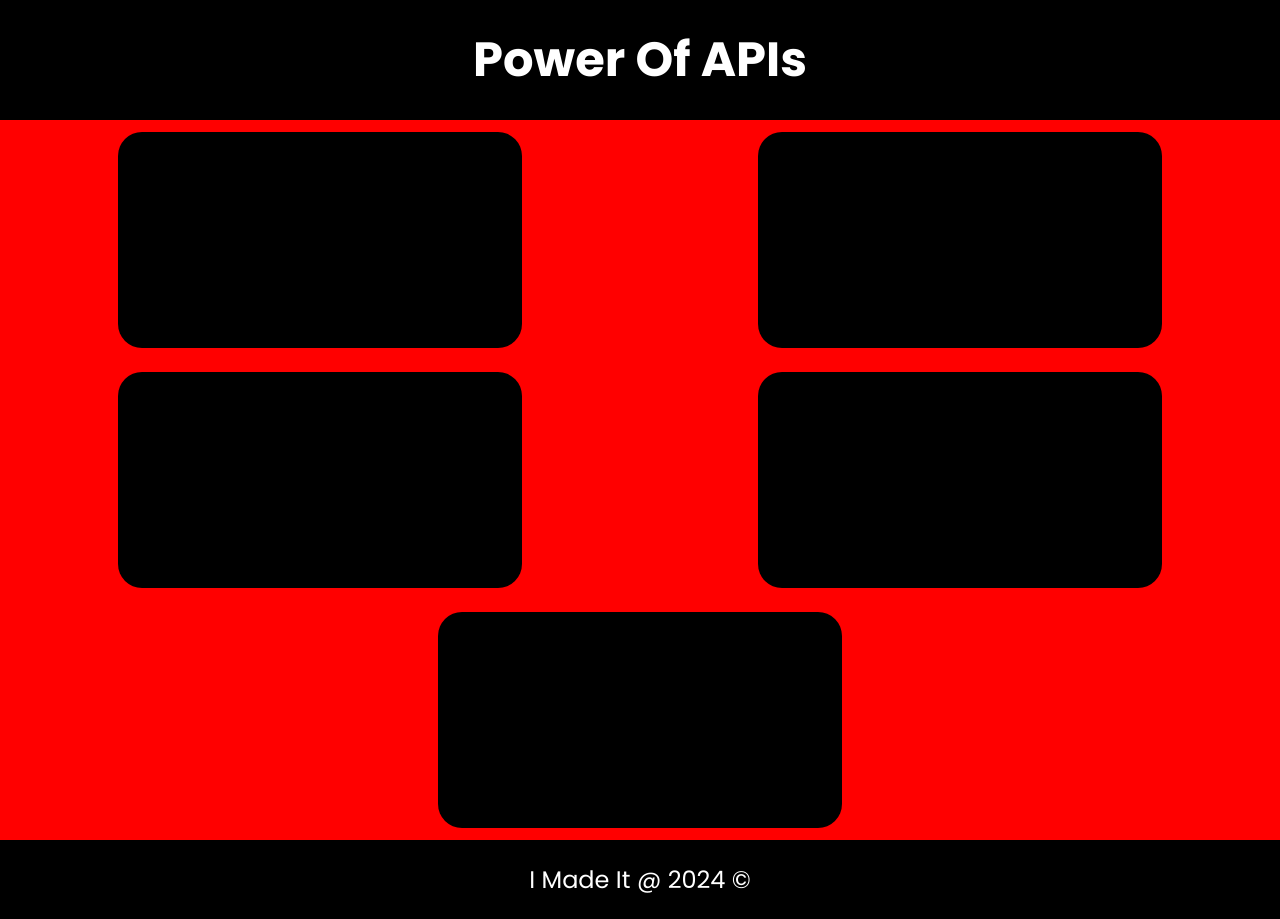
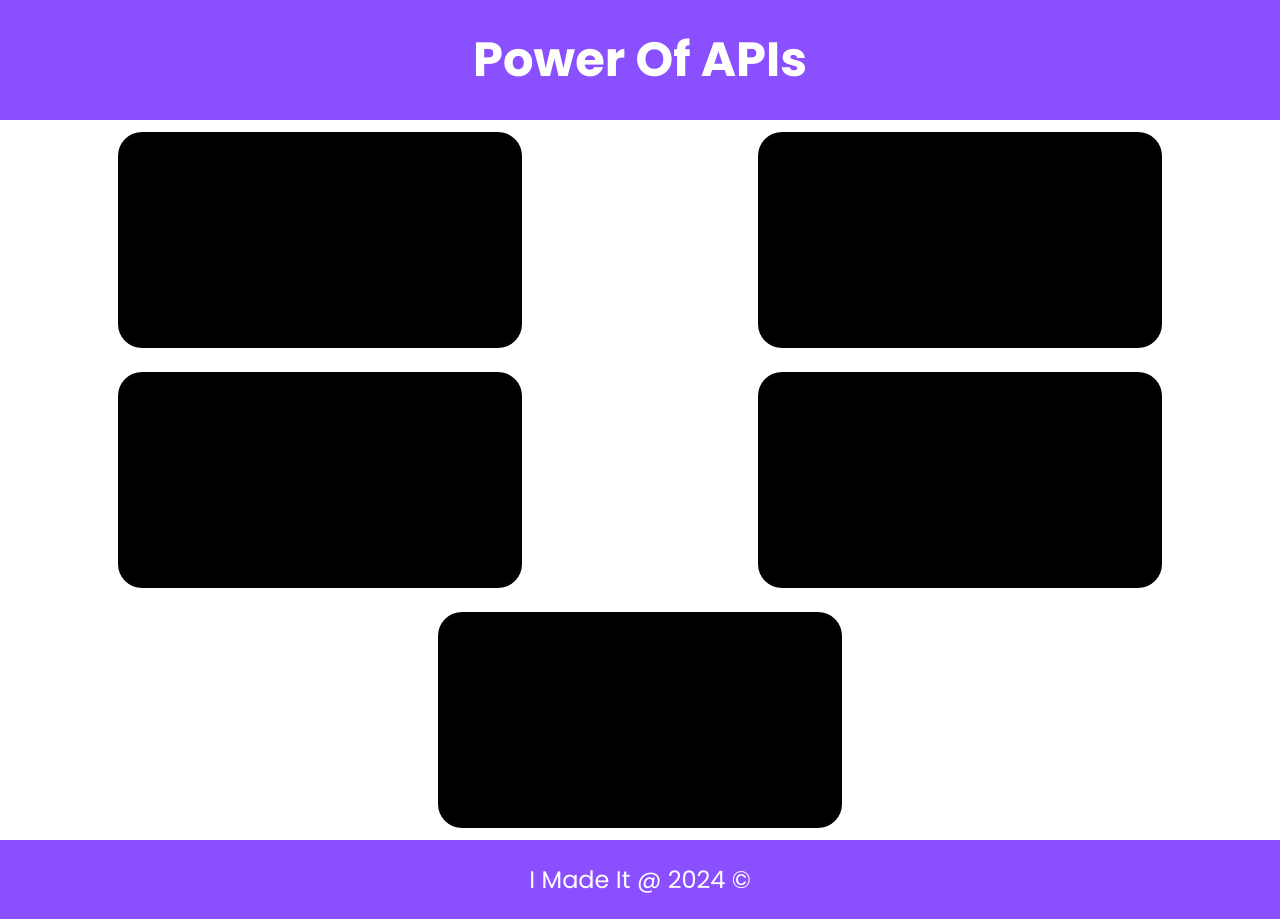
Before and after one commit to harismansoor17/Power-of-APIs, a plain HTML site: page index.html in a window 1280 px wide. Drawn offline with Linux system fonts and the light colour scheme.

Commit message:
colors changed

```diff
--- a/index.html
+++ b/index.html
@@ -14,12 +14,12 @@
 
 <body>
     <header>
-        <nav class="dflex content-center item-center">
+        <nav class="dflex content-center item-center bgpurp white">
             <h2>Power Of APIs</h2>
         </nav>
     </header>
 
-    <main class="dflex">
+    <main class="container dflex bgwhite">
         <div class="box1">fgf</div>
         <div class="box2">gdg</div>
         <div class="box3">gdfg</div>
@@ -27,8 +27,8 @@
         <div class="box5">gdfgd</div>
     </main>
 
-    <footer class="dflex content-center item-center">
-        <div class="copy">
+    <footer class="dflex content-center item-center bgpurp white">
+        <div>
             I Made It @ 2024 &copy
         </div>
     </footer>
--- a/style.css
+++ b/style.css
@@ -13,15 +13,23 @@
 .item-center{
     align-items: center;
 }
-
-
+.bgpurp{
+    background: #8A4FFF;
+}
+.bgwhite{
+    background: #ffffff;
+}
+.purp{
+    color: #8A4FFF;
+}
+.white{
+    color: #ffffff;
+}
 /*  */
 body {
     font-family: "Poppins", sans-serif;
 }
 nav {
-    background: #000;
-    color: white;
     height: 15vh;
 }
 
@@ -30,21 +38,20 @@ nav h2 {
     font-weight: 700;
 }
 
-main {
-    background: red;
+.container {
     height: 90vh;
     justify-content: space-around;
     flex-wrap: wrap;
 }
 
-main div {
+.container div {
     width: 30vw;
     cursor: pointer;
     border-radius: 24px;
     padding: 22px 10px;
 }
-main div:hover{
-    background: #ffffff;
+.container div:hover{
+    background: #c3bef7;
     transition: 0.3s ease-in-out;
 }
 
@@ -76,6 +83,4 @@ main div:hover{
 footer {
     padding: 22px;
     font-size: 1.5rem;
-    background: #000;
-    color: #ffffff;
 }
```
